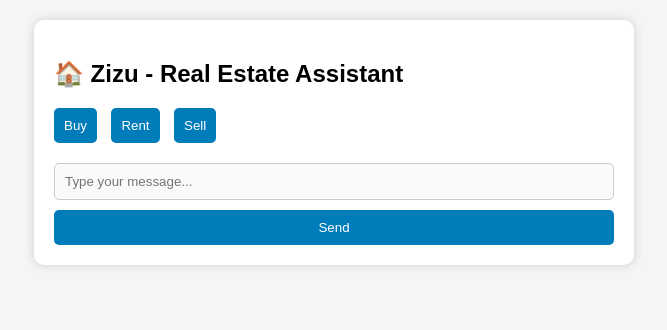
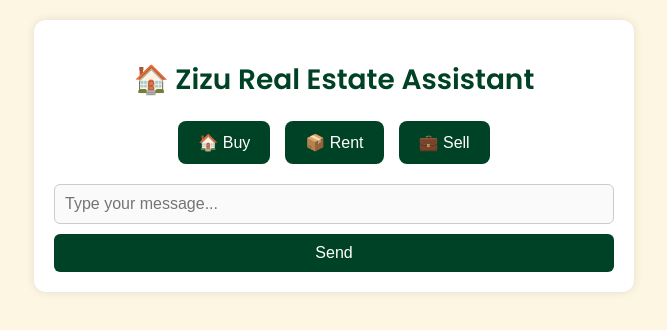
Before and after one commit to Inverigo/Hgd-re-bot, a website: page public/index.html in a window 1280 px wide. Shown: the whole page, without its empty margins (306-973 px from the left). Drawn offline with Linux system fonts and the light colour scheme.

Commit message:
Update index.html

```diff
--- a/public/index.html
+++ b/public/index.html
@@ -4,28 +4,134 @@
   <meta charset="UTF-8" />
   <meta name="viewport" content="width=device-width, initial-scale=1.0" />
   <title>Zizu - Real Estate Assistant</title>
+  <link href="https://fonts.googleapis.com/css2?family=Poppins:wght@400;600&display=swap" rel="stylesheet">
   <style>
-    body { font-family: Arial; padding: 20px; max-width: 600px; margin: auto; background: #f5f5f5; }
-    .chat-box { background: white; padding: 20px; border-radius: 10px; box-shadow: 0 0 10px #ccc; }
-    .message { margin-bottom: 10px; padding: 10px; border-radius: 8px; }
-    .user { background: #007cba; color: white; text-align: right; }
-    .bot { background: #e3f2fd; }
-    .input-container { display: flex; flex-direction: column; gap: 10px; margin-top: 10px; }
-    input, button, textarea, select { padding: 10px; border-radius: 5px; border: 1px solid #ccc; }
-    button { background: #007cba; color: white; border: none; cursor: pointer; }
-    .quick-buttons button { margin-right: 10px; margin-bottom: 10px; }
-    .contact-form input, .contact-form textarea, .contact-form select { width: 100%; margin-bottom: 10px; }
+    body {
+      background: #fdf6e3;
+      font-family: 'Poppins', sans-serif;
+      margin: 0;
+      padding: 20px;
+      max-width: 600px;
+      margin: auto;
+    }
+
+    .chat-box {
+      background: white;
+      padding: 20px;
+      border-radius: 12px;
+      box-shadow: 0 0 10px rgba(0,0,0,0.1);
+    }
+
+    .bot-title {
+      font-size: 28px;
+      text-align: center;
+      color: #004225;
+      font-weight: 600;
+      margin-bottom: 20px;
+    }
+
+    .message {
+      margin-bottom: 12px;
+      padding: 12px;
+      border-radius: 12px;
+      box-shadow: 0 2px 6px rgba(0,0,0,0.1);
+      animation: fadeIn 0.3s ease-in-out;
+    }
+
+    .user {
+      background: #004225;
+      color: white;
+      text-align: right;
+    }
+
+    .bot {
+      background: #e3f2fd;
+      color: #333;
+    }
+
+    @keyframes fadeIn {
+      from { opacity: 0; transform: translateY(10px); }
+      to { opacity: 1; transform: translateY(0); }
+    }
+
+    .quick-buttons {
+      display: flex;
+      justify-content: center;
+      gap: 15px;
+      margin-bottom: 20px;
+      flex-wrap: wrap;
+    }
+
+    .quick-buttons button {
+      background-color: #004225;
+      color: white;
+      border: none;
+      padding: 12px 20px;
+      border-radius: 8px;
+      font-size: 16px;
+      cursor: pointer;
+      transition: background 0.3s ease;
+    }
+
+    .quick-buttons button:hover {
+      background-color: #006837;
+    }
+
+    .input-container {
+      display: flex;
+      flex-direction: column;
+      gap: 10px;
+      margin-top: 10px;
+    }
+
+    input, button, textarea, select {
+      padding: 10px;
+      border-radius: 6px;
+      border: 1px solid #ccc;
+      font-size: 16px;
+    }
+
+    button {
+      background-color: #004225;
+      color: white;
+      border: none;
+      cursor: pointer;
+    }
+
+    .contact-form {
+      display: none;
+      margin-top: 20px;
+      background: #fff;
+      padding: 20px;
+      border-radius: 12px;
+      box-shadow: 0 4px 12px rgba(0,0,0,0.2);
+    }
+
+    .contact-form input, .contact-form textarea, .contact-form select {
+      width: 100%;
+      margin-bottom: 10px;
+    }
+
+    @media (max-width: 600px) {
+      .chat-box {
+        padding: 10px;
+      }
+      input, button, textarea {
+        font-size: 16px;
+      }
+    }
   </style>
 </head>
 <body>
   <div class="chat-box">
-    <h2>🏠 Zizu - Real Estate Assistant</h2>
+    <h1 class="bot-title">🏠 Zizu Real Estate Assistant</h1>
+
     <div id="messages"></div>
 
     <div class="quick-buttons">
-      <button onclick="startBuy()">Buy</button>
-      <button onclick="startRent()">Rent</button>
-      <button onclick="startSell()">Sell</button>
+      <button onclick="startBuy()">🏠 Buy</button>
+      <button onclick="startRent()">📦 Rent</button>
+      <button onclick="startSell()">💼 Sell</button>
     </div>
 
     <div class="input-container">
@@ -33,7 +139,7 @@
       <button onclick="sendMessage()" disabled id="sendBtn">Send</button>
     </div>
 
-    <div id="contactForm" class="contact-form" style="display:none;">
+    <div id="contactForm" class="contact-form">
       <h3>📋 Leave your contact details</h3>
       <input id="leadName" placeholder="Your name" />
       <input id="leadEmail" placeholder="Email" />
```
